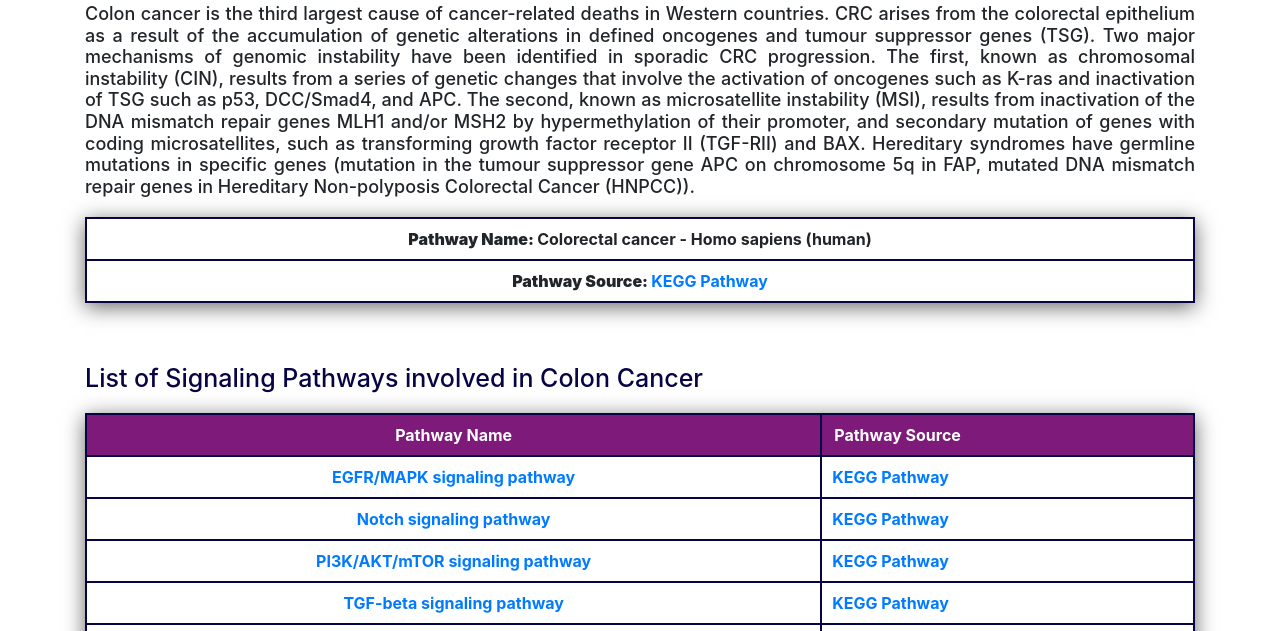
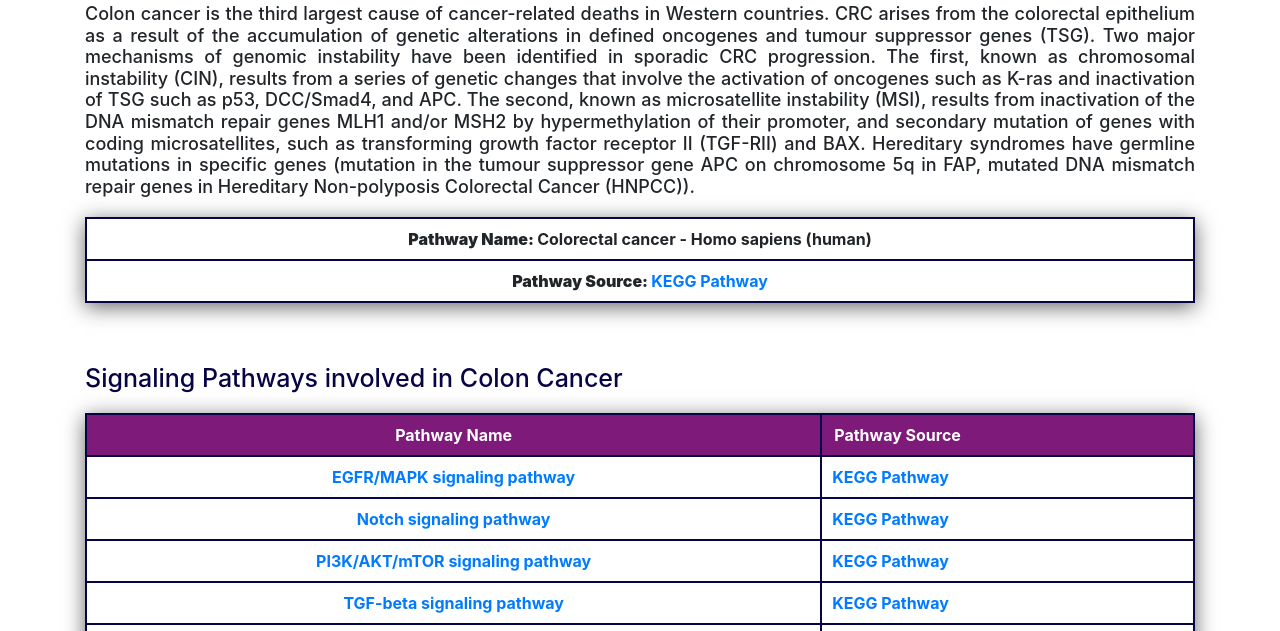
Before and after one commit to kumaar-piyush/CBase, a plain HTML site: page pathway_list.html in a window 1280 px wide. Shown: the part 169-800 px from the top of the page. Drawn offline with nearby package versions, Linux system fonts and the light colour scheme.

Commit message:
Update pathway_list.html

```diff
--- a/pathway_list.html
+++ b/pathway_list.html
@@ -81,7 +81,7 @@
                     </tbody>
                 </table>
 
-                <h2 class="table-subheading" style="margin-top: 40px; font-size:25px">List of Signaling Pathways involved in Colon Cancer</h2>
+                <h2 class="table-subheading" style="margin-top: 40px; font-size:25px">Signaling Pathways involved in Colon Cancer</h2>
                 <table  id="pathway-table">
                     <thead>
                         <tr>
```
